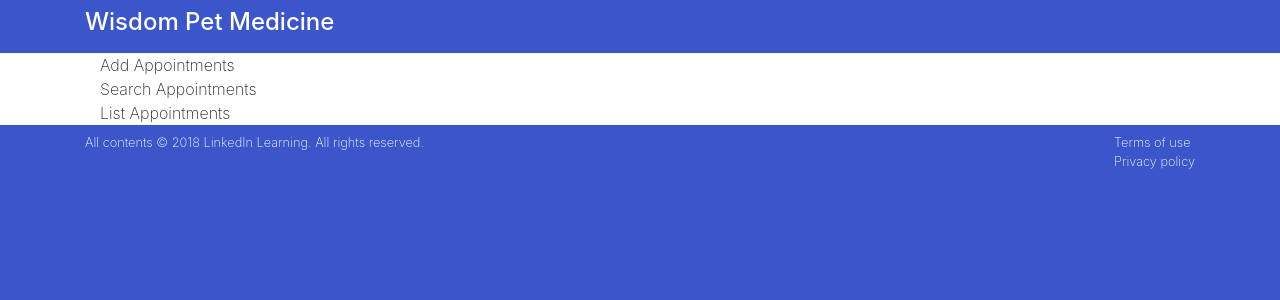
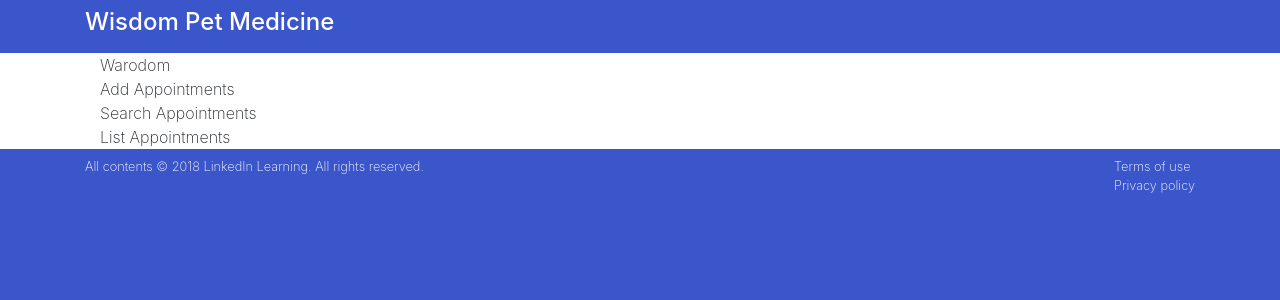
Before and after one commit to kwarodom/learnreactinterface, a React (Create React App) app: page / in a window 1280 px wide. Shown: the top 300 px of the page. Built offline with nearby package versions, Linux system fonts and the light colour scheme.

Commit message:
2.1 state and expression basic

```diff
--- a/src/components/App.js
+++ b/src/components/App.js
@@ -5,6 +5,15 @@ import SearchAppointments from './SearchAppointments';
 import ListAppointments from './ListAppointments';
 
 class App extends Component {
+
+  constructor() {
+    // pass data from parent component or other component to this
+    super();
+    this.state = {
+      myName: "Warodom"
+    }
+  }
+
   render() {
     return (
       <main className="page bg-white" id="petratings">
@@ -12,6 +21,7 @@ class App extends Component {
           <div className="row">
             <div className="col-md-12 bg-white">
               <div className="container">
+                { this.state.myName }
                 <AddAppointments />
                 <SearchAppointments />
                 <ListAppointments />
```
